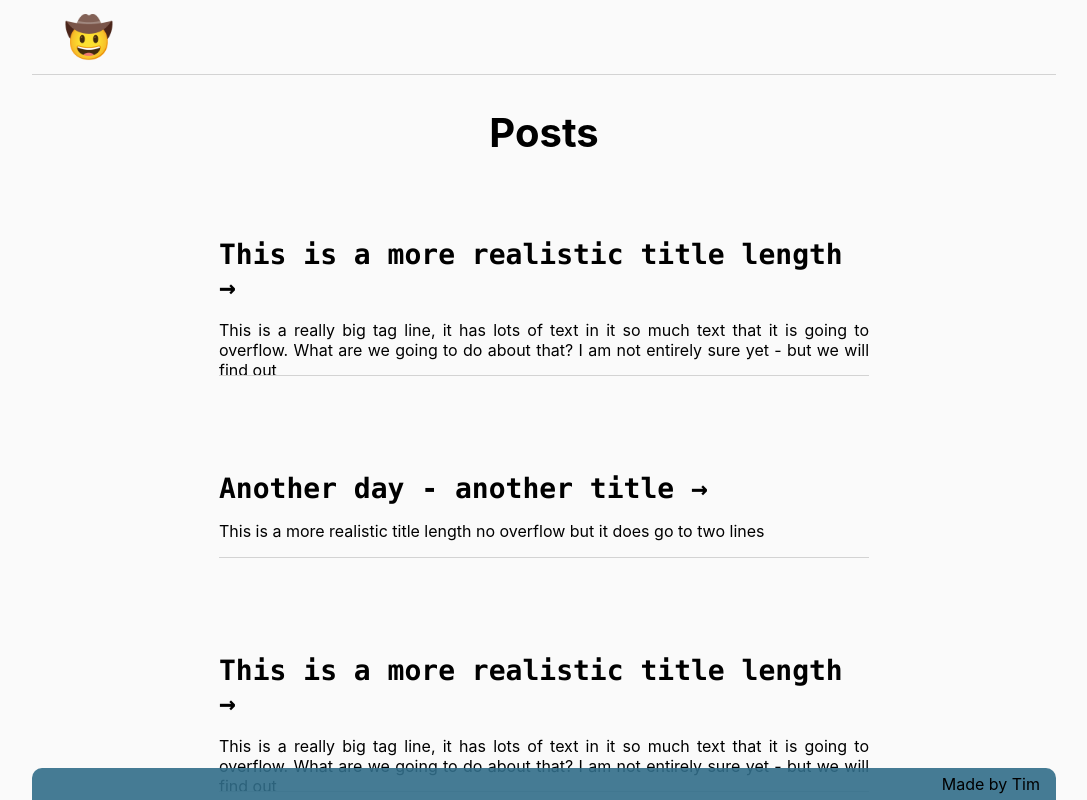
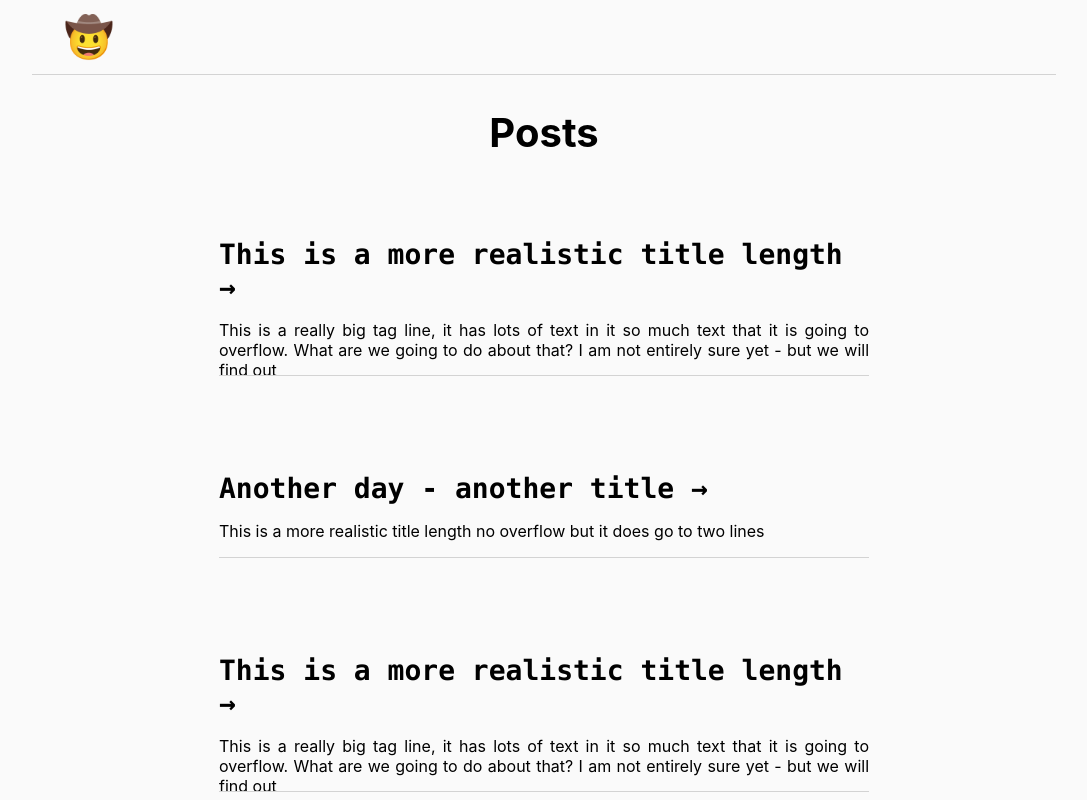
Before and after one commit to Timothy-Edwards/site, a Next.js app: page / in a window 1280 px wide. Shown: the top 800 px of the page, without its empty margins (96-1183 px from the left). Built offline with nearby package versions, Linux system fonts and the light colour scheme.

Commit message:
Make scrollbars consistent

```diff
--- a/components/HeaderFooter/HeaderFooter.js
+++ b/components/HeaderFooter/HeaderFooter.js
@@ -24,10 +24,7 @@ export default function PageHeader({ children: children }) {
         </footer>
       </div>
       <style jsx global>{`
-        ::-webkit-scrollbar {
-          width: 0px; /* Remove scrollbar space */
-          background: transparent; /* Optional: just make scrollbar invisible */
-        }
+
 
         html,
         body {
--- a/components/HeaderFooter/HeaderFooter.module.css
+++ b/components/HeaderFooter/HeaderFooter.module.css
@@ -42,7 +42,6 @@
   flex-direction: row-reverse;
   justify-content: right;
   align-items: center;
-  position: sticky;
   text-align: right;
   bottom: 0px;
   background-color: rgba(49, 109, 137, 0.90);
@@ -76,10 +75,8 @@
   display: flex;
   flex-direction: column;
   align-items: center;
-  overflow-y: scroll;
-  scrollbar-width: none;
 }
 
 .cursor {
-    cursor: pointer;
+  cursor: pointer;
 }
```
